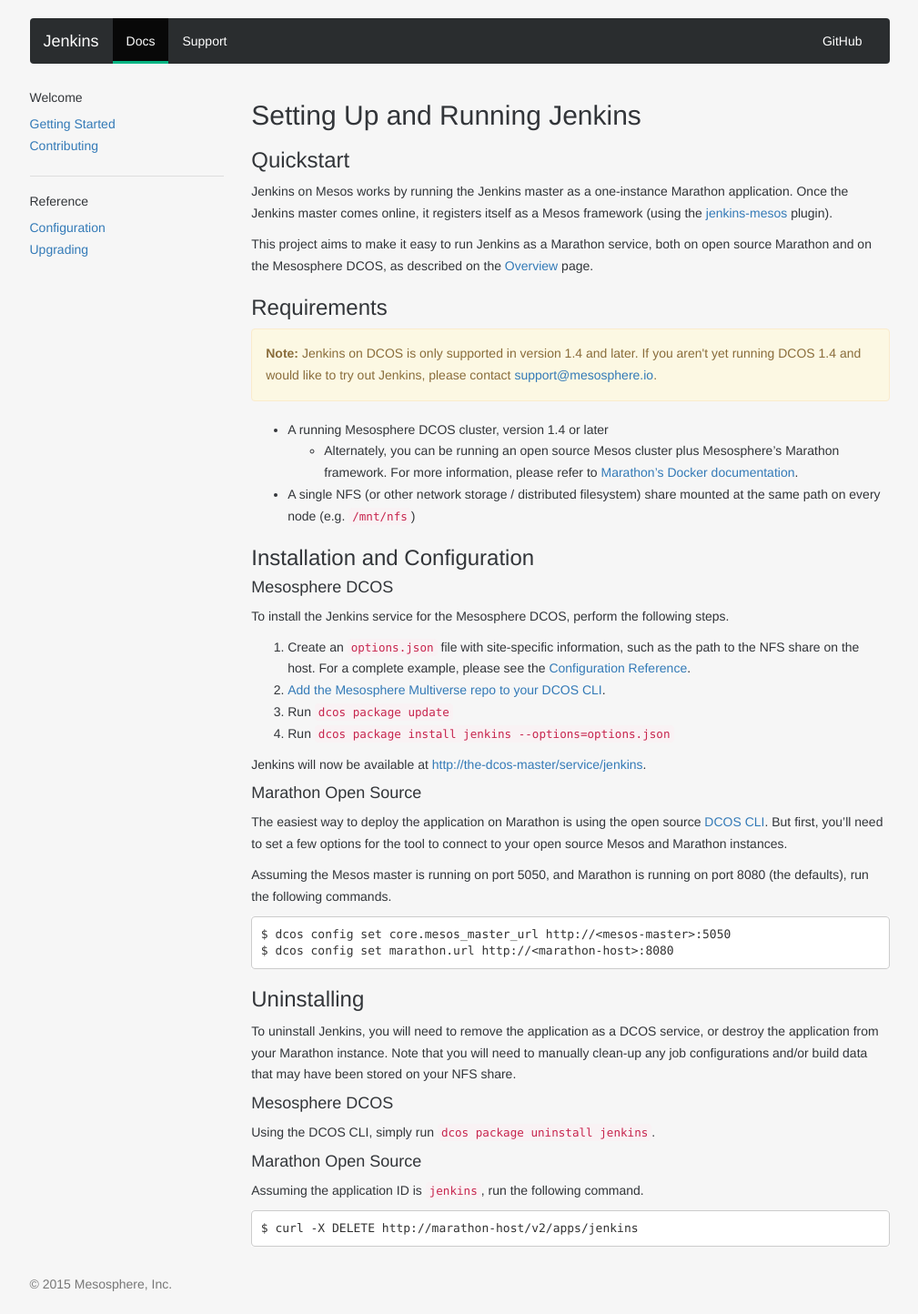
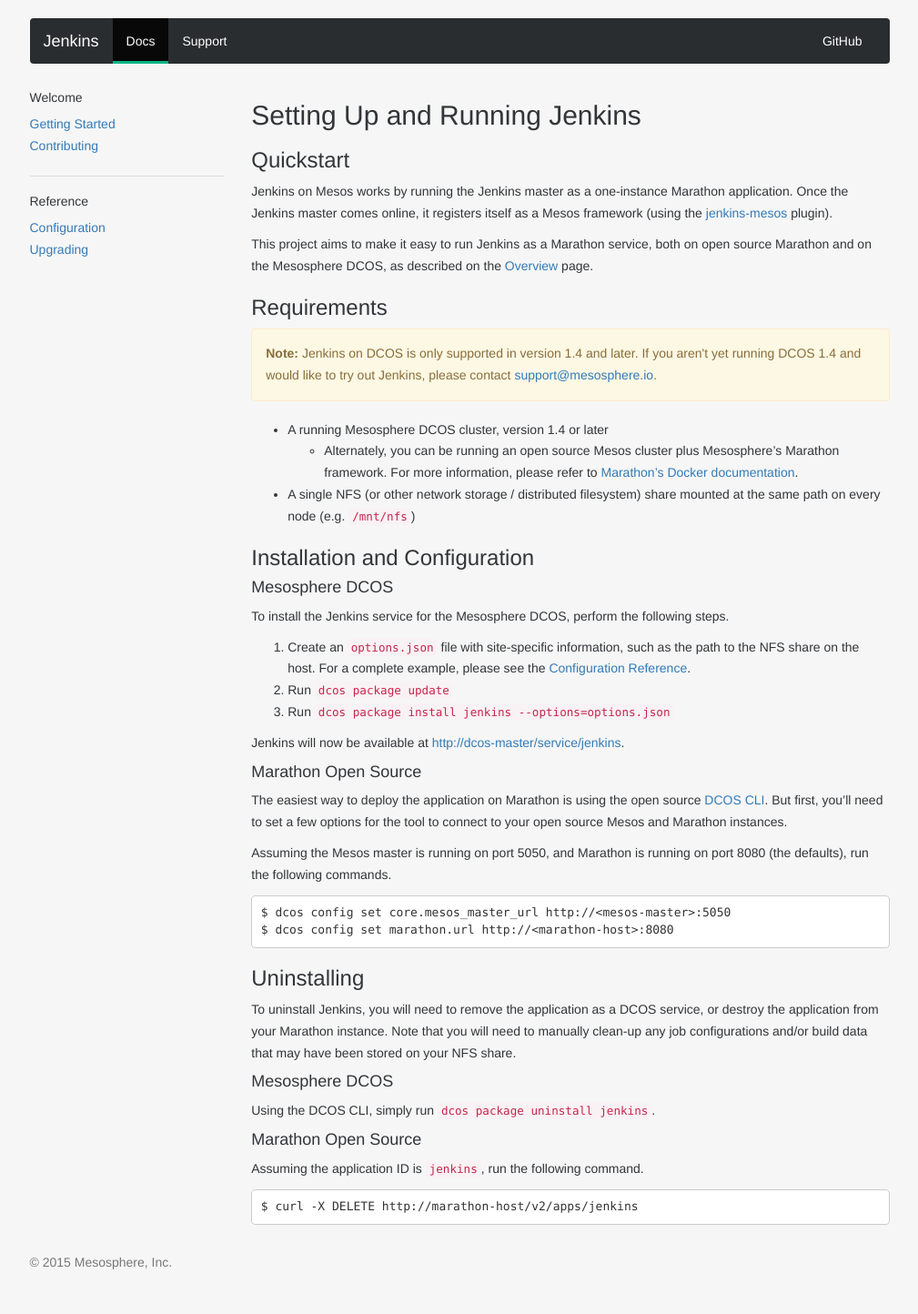
Before and after one commit to mesosphere/dcos-jenkins-service, a Jekyll site: the page built from docs/docs/index.md, in a window 1280 px wide. Shown: the whole page at 91% size, without its empty margins (135-1144 px from the left). Built offline with Jekyll 4.4.1, drawn with Linux system fonts in a browser that asks for light colours; nearby versions of some CDN libraries; some web fonts are replaced; Markdown is read by kramdown in place of the engine named in the settings; after the commit the page ends 1420 px from its top, so only the background shows below that.

Commit message:
Remove mention of the Multiverse
Former-commit-id: 96c578e57c1fce1dbec27aa3df76964d8bff503d

````diff
--- a/docs/docs/index.md
+++ b/docs/docs/index.md
@@ -39,11 +39,10 @@
   1. Create an `options.json` file with site-specific information, such as
   the path to the NFS share on the host. For a complete example, please see
   the [Configuration Reference](configuration.html).
-  2. [Add the Mesosphere Multiverse repo to your DCOS CLI][dcos-multiverse].
-  3. Run `dcos package update`
-  4. Run `dcos package install jenkins --options=options.json`
+  2. Run `dcos package update`
+  3. Run `dcos package install jenkins --options=options.json`
 
-Jenkins will now be available at <http://the-dcos-master/service/jenkins>.
+Jenkins will now be available at <http://dcos-master/service/jenkins>.
 
 #### Marathon Open Source
 
@@ -79,6 +78,5 @@
 ```
 
 [jenkins-mesos-plugin]: https://github.com/jenkinsci/mesos-plugin
-[dcos-multiverse]: https://github.com/mesosphere/multiverse/#instructions
 [marathon-native-docker-docs]: https://mesosphere.github.io/marathon/docs/native-docker.html
 [dcos-cli-home]: https://github.com/mesosphere/dcos-cli
````
Also changed, not shown: README.md.
